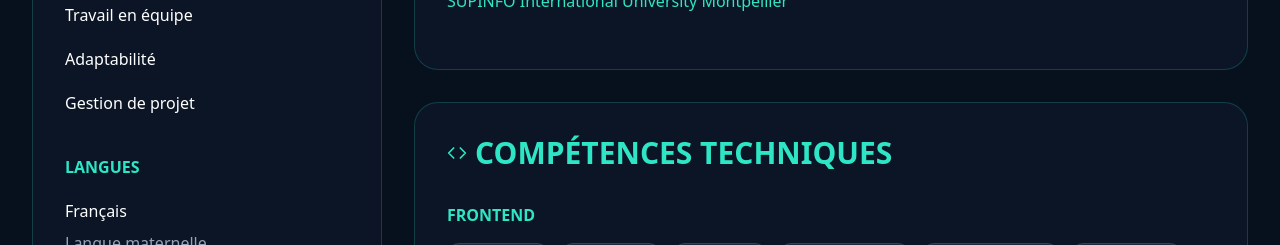
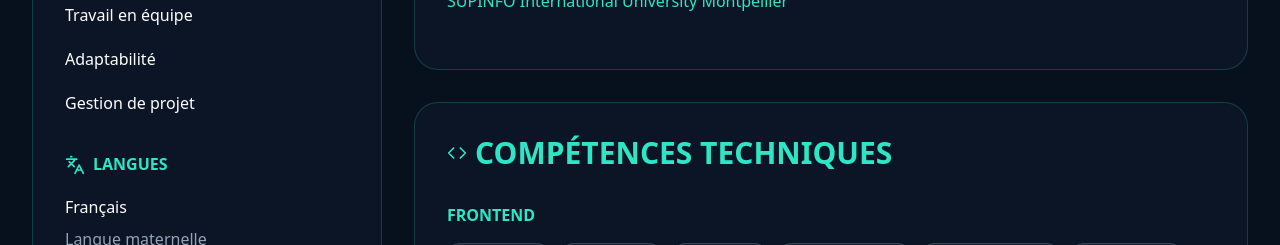
Before and after one commit to IcarimusAFK/CvWebDev, a Nuxt app: page / in a window 1280 px wide. Shown: the part 1238-1483 px from the top of the page. Built offline with nearby package versions, Linux system fonts and the light colour scheme.

Commit message:
icone langue

```diff
--- a/components/CvSectionTitle.vue
+++ b/components/CvSectionTitle.vue
@@ -3,6 +3,7 @@ type SectionIcon =
   | 'info'
   | 'about'
   | 'soft-skills'
+  | 'languages'
   | 'experience'
   | 'education'
   | 'technical-skills'
@@ -62,6 +63,28 @@ const props = withDefaults(defineProps<{
       >
         <path
           d="M12 2L14.09 8.26L21 9.27L16 14.14L17.18 21.02L12 17.77L6.82 21.02L8 14.14L3 9.27L9.91 8.26L12 2Z"
+          stroke="#2EE6C5"
+          stroke-width="2"
+          stroke-linecap="round"
+          stroke-linejoin="round"
+        />
+      </svg>
+
+      <svg
+        v-else-if="props.icon === 'languages'"
+        xmlns="http://www.w3.org/2000/svg"
+        viewBox="0 0 24 24"
+        fill="none"
+      >
+        <path
+          d="M5 8L11 14M4 14L10 8L12 5M2 5H14M7 2H8"
+          stroke="#2EE6C5"
+          stroke-width="2"
+          stroke-linecap="round"
+          stroke-linejoin="round"
+        />
+        <path
+          d="M22 22L17 12L12 22M14 18H20"
           stroke="#2EE6C5"
           stroke-width="2"
           stroke-linecap="round"
--- a/components/sidebar.vue
+++ b/components/sidebar.vue
@@ -116,9 +116,13 @@ import profilePhoto from '~/assets/profile.png'
 
       <div class="mt-10">
 
-        <h3 class="text-glow font-bold mb-5">
+        <CvSectionTitle
+          icon="languages"
+          tag="h3"
+          class="text-glow font-bold mb-5"
+        >
           LANGUES
-        </h3>
+        </CvSectionTitle>
 
         <div
           v-for="language in profile.languages"
```
